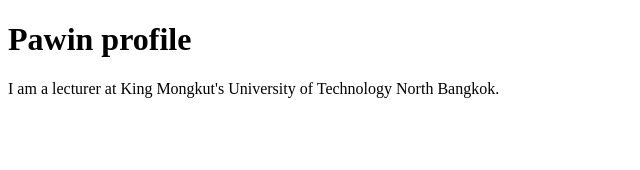
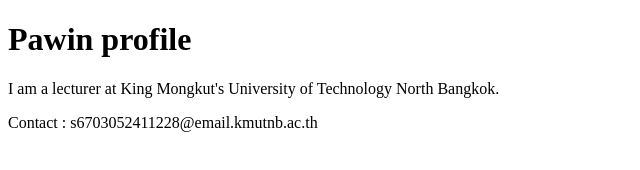
Before and after one commit to Pawin1401/github-desktop-project, a plain HTML site: page index.html in a window 1280 px wide. Shown: the whole page, without its empty margins (0-640 px from the left). Drawn offline with Linux system fonts and the light colour scheme.

Commit message:
Add contact me
add contact me

```diff
--- a/index.html
+++ b/index.html
@@ -9,5 +9,6 @@
     <h1>Pawin profile</h1>
     <p>I am  a lecturer at King Mongkut's University of Technology
         North Bangkok.</p>
+        <footer>Contact : s6703052411228@email.kmutnb.ac.th</footer>
 </body>
 </html>
```
